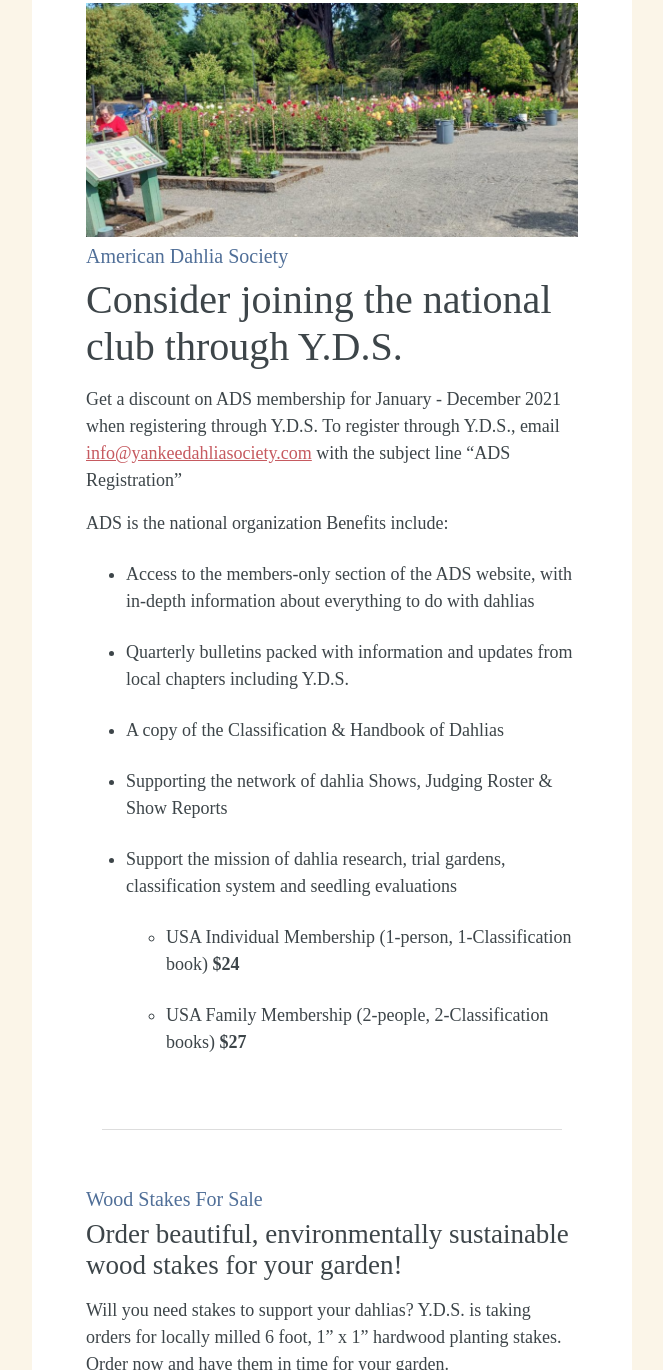
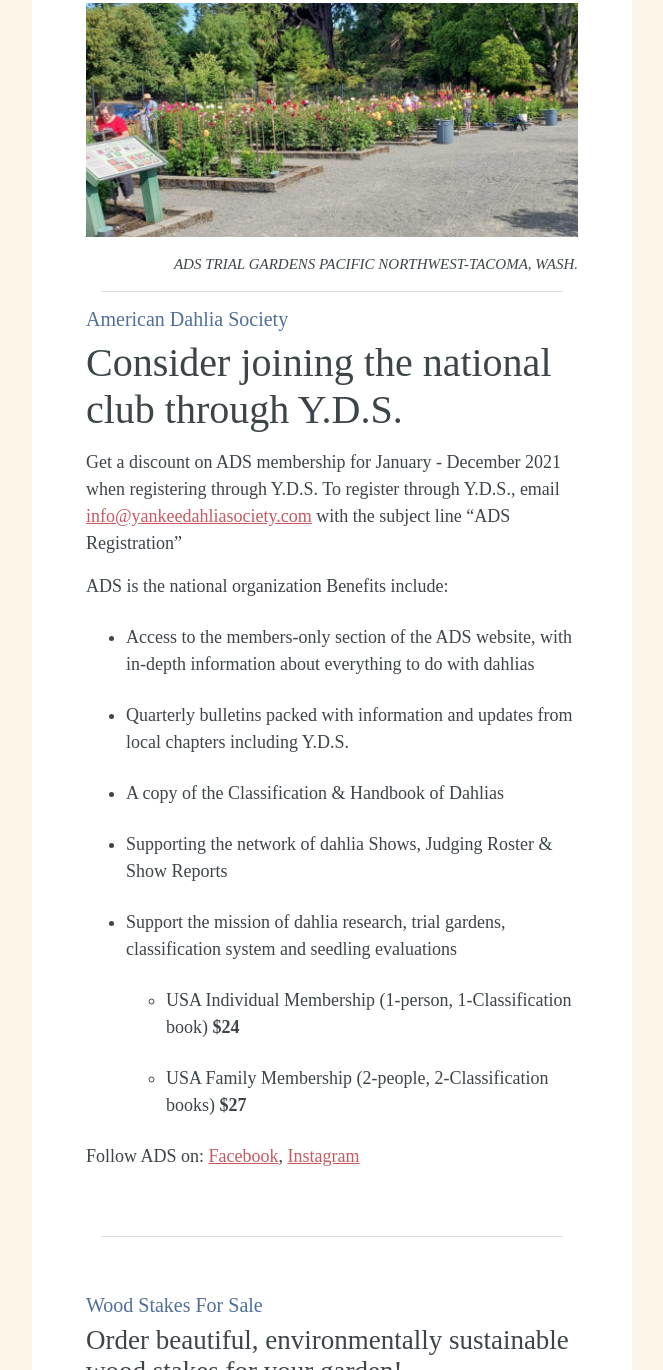
Before and after one commit to johnthedesigner/yds-email, a plain HTML site: page 202105/20210509_newsletter/20210509_newsletter.html in a window 1280 px wide. Shown: the part 2867-4237 px from the top of the page, without its empty margins (308-971 px from the left). Drawn offline with Linux system fonts and the light colour scheme.

Commit message:
Add caption

```diff
--- a/202105/20210509_newsletter/20210509_newsletter.html
+++ b/202105/20210509_newsletter/20210509_newsletter.html
@@ -427,6 +427,15 @@
                                 width="100%"
                                 alt="Trial Gardens Thumbnail"
                               />
+                              <p align="right">
+                                <small
+                                  ><em
+                                    >ADS TRIAL GARDENS PACIFIC NORTHWEST-TACOMA,
+                                    WASH.</em
+                                  ></small
+                                >
+                              </p>
+                              <hr class="divider" />
                               <h4 class="subhead subhead--red">
                                 American Dahlia Society
                               </h4>
@@ -484,6 +493,19 @@
                                   </ul>
                                 </li>
                               </ul>
+                              <p>
+                                Follow ADS on:
+                                <a
+                                  href="https://www.facebook.com/groups/americandahliasociety"
+                                  target="_blank"
+                                  >Facebook</a
+                                >,
+                                <a
+                                  href="https://www.instagram.com/americandahliasociety/"
+                                  target="_blank"
+                                  >Instagram</a
+                                >
+                              </p>
                             </td>
                           </tr>
                           <tr>
```
